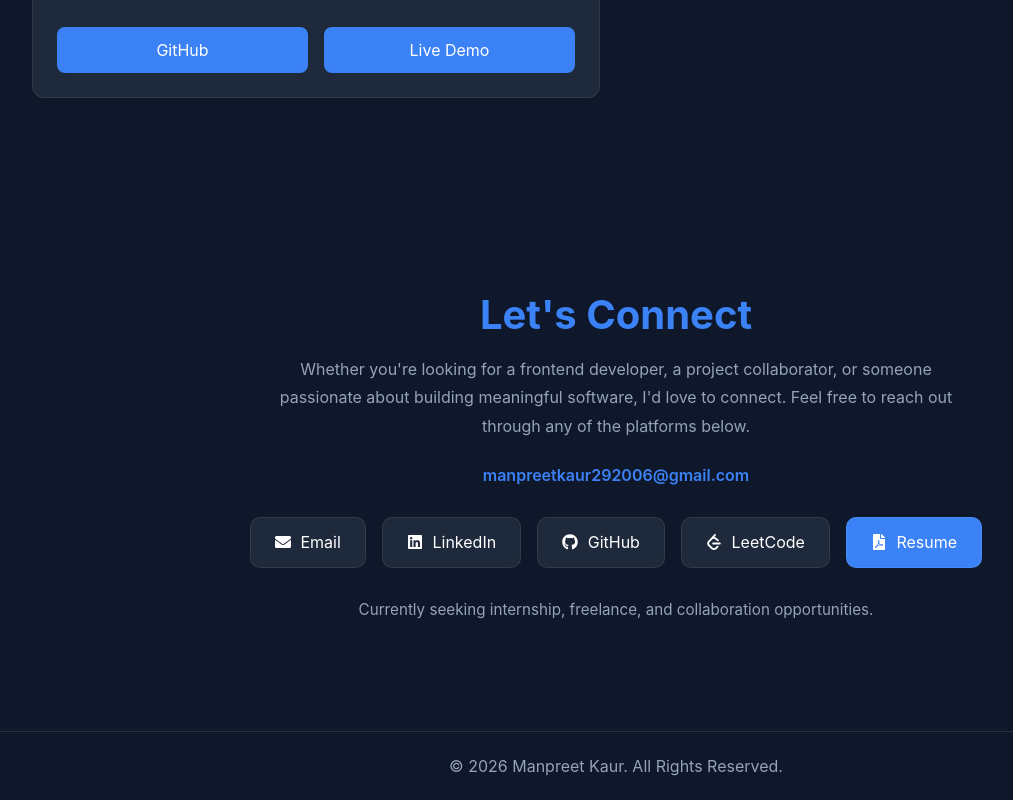
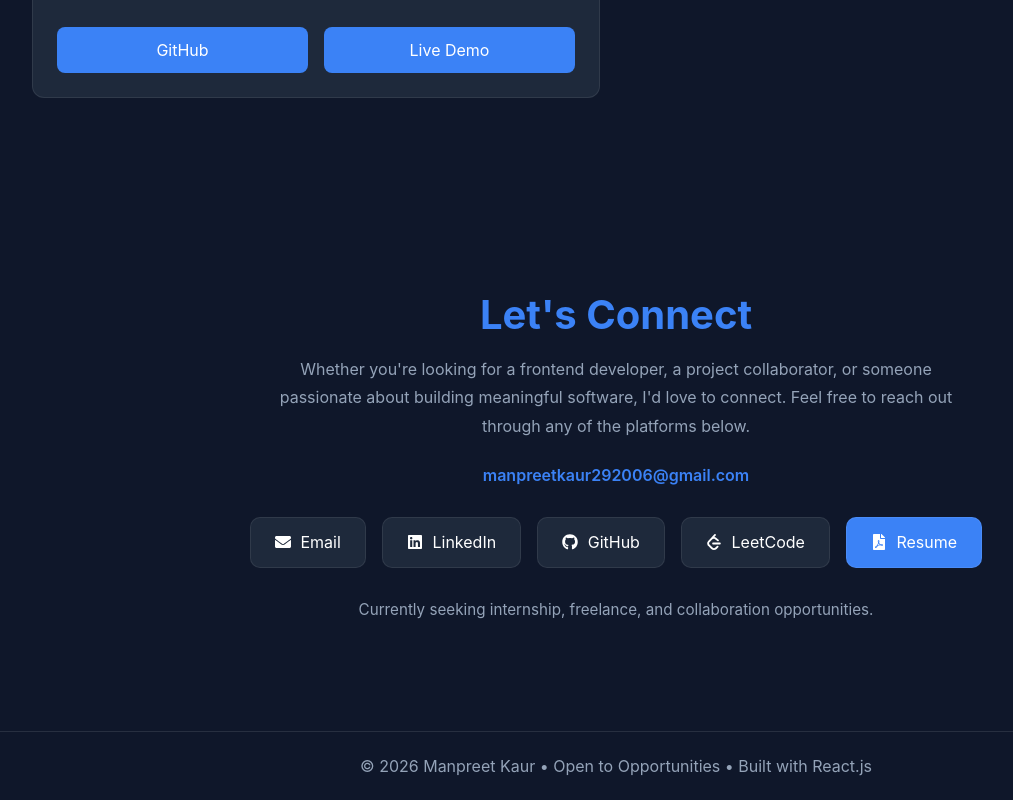
Before and after one commit to manpreetkaur292006-design/MANPREET-KAUR-PORTFOLIO, a React (Vite) app: page / in a window 1280 px wide. Shown: the part 4732-5532 px from the top of the page, without its empty margins (24-1037 px from the left). Built offline with nearby package versions, Linux system fonts and the light colour scheme.

Commit message:
modified the footer content

```diff
--- a/src/components/Footer.jsx
+++ b/src/components/Footer.jsx
@@ -5,7 +5,7 @@ const Footer = () => {
   return (
     <footer id='footer'>
       <p>
-        © 2026 Manpreet Kaur. All Rights Reserved.
+        © 2026 Manpreet Kaur • Open to Opportunities • Built with React.js
       </p>
     </footer>
   )
```
